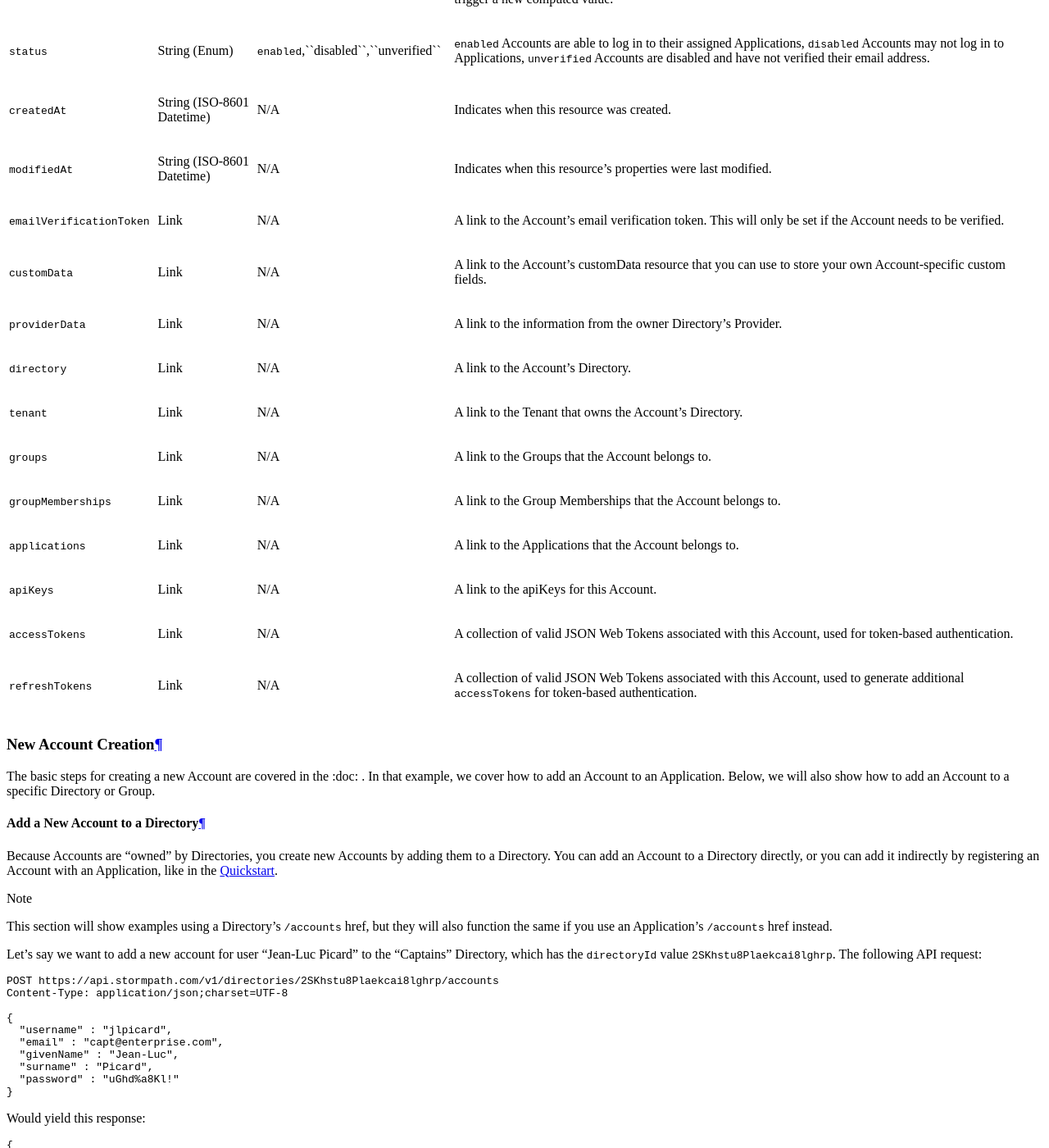
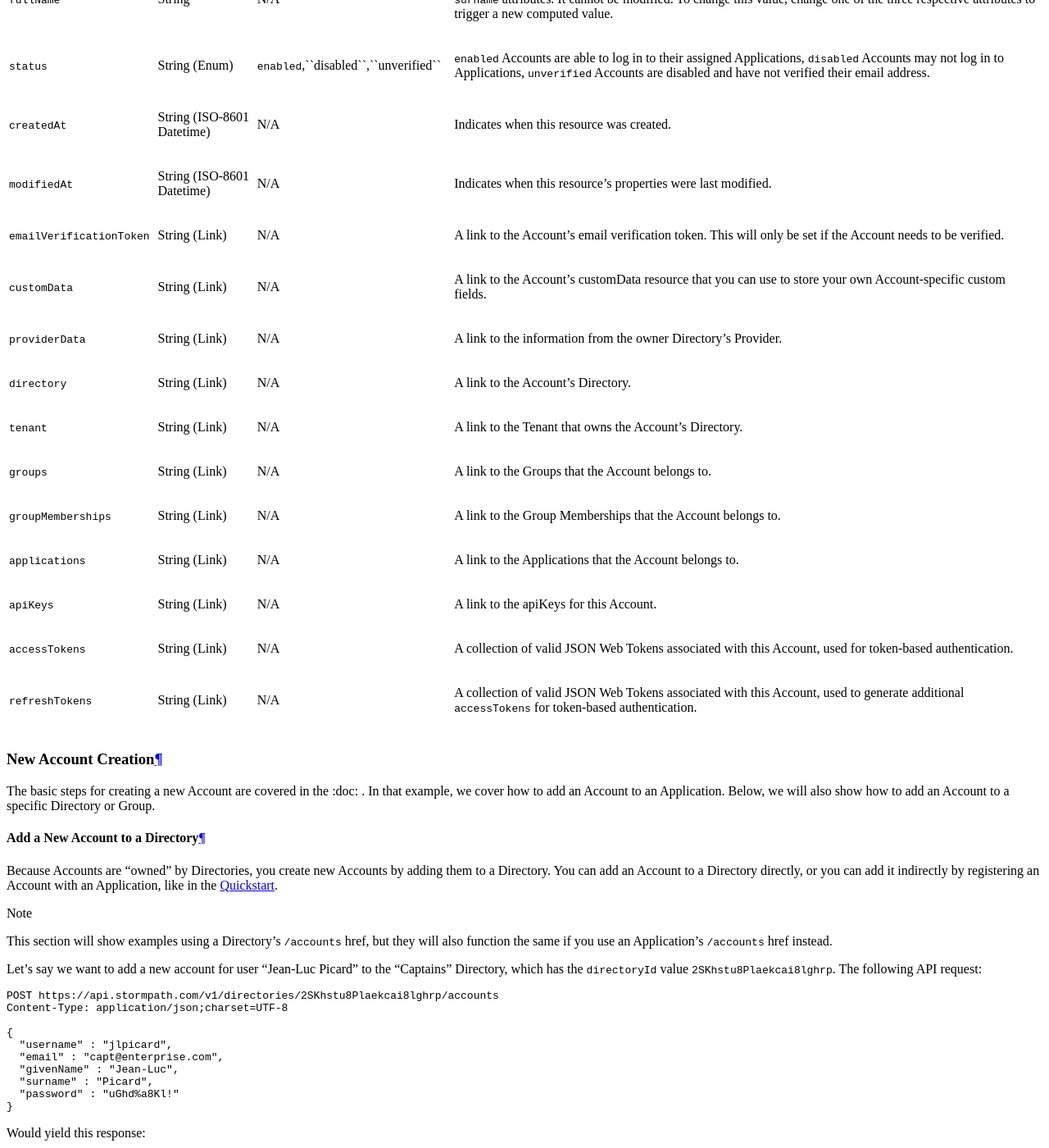
Before and after one commit to stormpath/stormpath-documentation, a Sphinx documentation site: the page built from source/004_accnt_mgmt.rst, in a window 1280 px wide and 1400 px high, scrolled down 12567 px. Shown: the whole window at 82% size. Built offline with Sphinx 7.4.7 and the Read the Docs theme 2.0.0, drawn with Linux system fonts in a browser that asks for light colours; some of the changed text lies outside the part shown.

Commit message:
Added minor revisions to other sections and started new Reference section
Replaced all Attributes of “Type” with “String (Link)” to be in line with JSON Data Types.

Also added outline of new REST API Reference section, and started Tenant section of this guide. This section structure is temporary for now.

```diff
--- a/source/003_quickstart.rst
+++ b/source/003_quickstart.rst
@@ -243,7 +243,7 @@ If the authentication attempt is successful (the username and password match and
 
 You can use the returned ``href`` to GET the Account's details (first name, last name, email, etc).
 
-If the authentication attempt fails, you will see an `error response </rest/product-guide#errors>`_ instead::
+If the authentication attempt fails, you will see an `error response <http://docs.stormpath.com/rest/product-guide/#errors>`_ instead::
 
     {
       "status": 400,
--- a/source/004_accnt_mgmt.rst
+++ b/source/004_accnt_mgmt.rst
@@ -74,47 +74,47 @@ An individual Directory resource may be accessed via its Resource URI:
 	  - Indicates when this resource’s attributes were last modified.
 
 	* - ``tenant``
-	  - Link
+	  - String (Link)
 	  - N/A
 	  - A link to the owning Tenant.
 
 	* - ``provider``
-	  - Link
+	  - String (Link)
 	  - N/A
 	  - A link to the Directory's Provider.
 
 	* - ``customData``
-	  - Link
+	  - String (Link)
 	  - N/A
 	  - A link to the Directory's customData resource that you can use to store your own Directory-specific custom fields.
 
 	* - ``passwordPolicy``
-	  - Link
+	  - String (Link)
 	  - N/A
 	  - A link to the Directory’s Password Policy
 
 	* - ``accountCreationPolicy``
-	  - Link
+	  - String (Link)
 	  - N/A
 	  - A link to the Directory’s Account Creation Policy
 
 	* - ``accounts``
-	  - Link
+	  - String (Link)
 	  - N/A
 	  - A link to the Accounts owned by this Directory.
 
 	* - ``applicationMappings``
-	  - Link
+	  - String (Link)
 	  - N/A
 	  - A link to any Application Mapping resources for this Directory.
 
 	* - ``applications``
-	  - Link
+	  - String (Link)
 	  - N/A
 	  - A link to a collection of all the Applications mapped to this Directory.
 
 	* - ``groups``
-	  - Link
+	  - String (Link)
 	  - N/A
 	  - A link to a collection the Groups owned by this Directory.
 
@@ -249,7 +249,7 @@ An individual Provider resource may be accessed via its Resource URI:
 	  - The URL to redirect to after the user has authenticated. Currently only used for the Google providers.
 
 	* - ``agent``
-	  - Link
+	  - String (Link)
 	  - N/A
 	  - A link to the Provider's Agent. Currently only used for LDAP providers. For more information see :ref:`make-mirror-dir`.
 
@@ -325,17 +325,17 @@ An Agents collection may be accessed via its Resource URI:
 	  - Indicates when this resource’s attributes were last modified.
 
 	* - ``directory``
-	  - Link
+	  - String (Link)
 	  - N/A
 	  - A link to the Directory resource that the Agent belongs to.
 
 	* - ``download``
-	  - Link
+	  - String (Link)
 	  - N/A
 	  - A link that allows this Agent to be downloaded for installation.
 
 	* - ``tenant``
-	  - Link
+	  - String (Link)
 	  - N/A
 	  - A link to the Tenant that owns the Directory this Agent belongs to.
 
@@ -671,32 +671,32 @@ An individual Group resource may be accessed via its Resource URI:
 	  - Indicates when this resource’s properties were last modified.
 
 	* - ``customData``
-	  - Link
+	  - String (Link)
 	  - N/A
 	  - A link to the Group’s customData resource that you can use to store your own Group-specific custom fields.
 
 	* - ``directory``
-	  - Link
+	  - String (Link)
 	  - N/A
 	  - A link to the Directory resource that the Group belongs to.
 
 	* - ``tenant``
-	  - Link
+	  - String (Link)
 	  - N/A
 	  - A link to the Tenant that owns the Directory containing this Group.
 
 	* - ``accounts``
-	  - Link
+	  - String (Link)
 	  - N/A
 	  - A link to a collection of the Accounts that are contained within this Group.
 
 	* - ``accountMemberships``
-	  - Link
+	  - String (Link)
 	  - N/A
 	  - A link to any Account Memberships for this Group.
 
 	* - ``applications``
-	  - Link
+	  - String (Link)
 	  - N/A
 	  - A link to any Applications associated with this Group.
 
@@ -849,57 +849,57 @@ An individual Account resource may be accessed via its Resource URI:
 	  - Indicates when this resource’s properties were last modified.
 
 	* - ``emailVerificationToken``
-	  - Link
+	  - String (Link)
 	  - N/A
 	  - A link to the Account’s email verification token. This will only be set if the Account needs to be verified.
 
 	* - ``customData``
-	  - Link
+	  - String (Link)
 	  - N/A
 	  - A link to the Account’s customData resource that you can use to store your own Account-specific custom fields.
 
 	* - ``providerData``
-	  - Link
+	  - String (Link)
 	  - N/A
 	  - A link to the information from the owner Directory's Provider.
 
 	* - ``directory``
-	  - Link
+	  - String (Link)
 	  - N/A
 	  - A link to the Account's Directory.
 
 	* - ``tenant``
-	  - Link
+	  - String (Link)
 	  - N/A
 	  - A link to the Tenant that owns the Account’s Directory.
 
 	* - ``groups``
-	  - Link
+	  - String (Link)
 	  - N/A
 	  - A link to the Groups that the Account belongs to.
 
 	* - ``groupMemberships``
-	  - Link
+	  - String (Link)
 	  - N/A
 	  - A link to the Group Memberships that the Account belongs to.
 
 	* - ``applications``
-	  - Link
+	  - String (Link)
 	  - N/A
 	  - A link to the Applications that the Account belongs to.
 
 	* - ``apiKeys``
-	  - Link
+	  - String (Link)
 	  - N/A
 	  - A link to the apiKeys for this Account.
 
 	* - ``accessTokens``
-	  - Link
+	  - String (Link)
 	  - N/A
 	  - A collection of valid JSON Web Tokens associated with this Account, used for token-based authentication.
 
 	* - ``refreshTokens``
-	  - Link
+	  - String (Link)
 	  - N/A
 	  - A collection of valid JSON Web Tokens associated with this Account, used to generate additional ``accessTokens`` for token-based authentication.
 
@@ -1003,12 +1003,12 @@ If we now wanted to add "Jean-Luc Picard" to a Group that belongs to the "Captai
 	  - The resource's fully qualified location URL.
 
 	* - ``account``
-	  - Link
+	  - String (Link)
 	  - N/A
 	  - A link to the Account for this Group Membership.
 
 	* - ``group``
-	  - Link
+	  - String (Link)
 	  - N/A
 	  - A link to the Group for this Group Membership.
 
@@ -1248,12 +1248,12 @@ In Stormpath, password policies are defined on a Directory level. Specifically,
 	  - The status of the reset email workflow. If this is set to ``ENABLED``, then Stormpath will allow for passwords to be reset through the email workflow and will use the template that is stored in the passwordPolicy’s ``resetEmailTemplates``.
 
 	* - ``strength``
-	  - Link
+	  - String (Link)
 	  - N/A
 	  - A link to the password strength requirements for the Directory.
 
 	* - ``resetEmailTemplates``
-	  - Link
+	  - String (Link)
 	  - N/A
 	  - A collection of email templates that can be used for sending the password reset email. A template stores all relevant properties needed for an email. This is a collection but currently only allows one value. It is not possible to create new ``resetEmailTemplates`` with a POST.
 
@@ -1263,7 +1263,7 @@ In Stormpath, password policies are defined on a Directory level. Specifically,
 	  - The status of the reset success email. If this is set to ``ENABLED``, then Stormpath will send the email when an Account’s password reset email workflow is successful. The email template that is sent is defined in the passwordPolicy’s ``resetSuccessEmailTemplates``.
 
 	* - ``resetSuccessEmailTemplates``
-	  - Link
+	  - String (Link)
 	  - N/A
 	  - A collection of email templates that can be used for sending password reset success emails. A template stores all relevant properties needed for an email. This is a collection but currently only allows one value. It is not possible to create new ``resetEmailTemplates`` with a POST.
 
--- a/source/005_auth_n.rst
+++ b/source/005_auth_n.rst
@@ -40,7 +40,7 @@ Once you have the Application resource you may attempt authentication by sending
 	  - The Base64 encoded ``username``:``plaintextPassword`` pair.
 
 	* - ``accountStore``
-	  - Link
+	  - String (Link)
 	  - N/A
 	  - An optional link to the Application’s Account Store (Directory or Group) that you are certain contains the account attempting to login. Specifying this attribute can speed up logins if you know exactly which of the Application’s assigned Account Stores contains the Account. Stormpath will not have to iterate over the assigned Account Stores to find the Account to authenticate it. This can speed up logins significantly if you have many Account Stores (> 15) assigned to the Application.
 
@@ -116,12 +116,12 @@ An individual Account Store Mapping resource may be accessed via its Resource UR
 	  - A ``true`` value indicates that new Groups created by the Application will be automatically saved to the mapped Account Store, while a ``false`` value indicates that they won't. **This may only be set to true if the Account Store is a Directory. Stormpath does not currently support Groups storing other Groups**.
 
 	* - application
-	  - Link
+	  - String (Link)
 	  - N/A
 	  - A link to the mapping’s Application. **Required.**
 
 	* - accountStore
-	  - Link
+	  - String (Link)
 	  - N/A
 	  - A link to the mapping's Account Store (either a Group or Directory) containing Accounts that may login to the application. **Required.**
 
--- a/source/index.rst
+++ b/source/index.rst
@@ -19,6 +19,7 @@ Contents:
    006_auth_z
    007_multitenancy
    008_idsite
+   reference
 
 
 
```
Also changed, not shown: source/007_multitenancy.rst (+7 -7 lines), source/reference.rst (added, +375 -0 lines).
